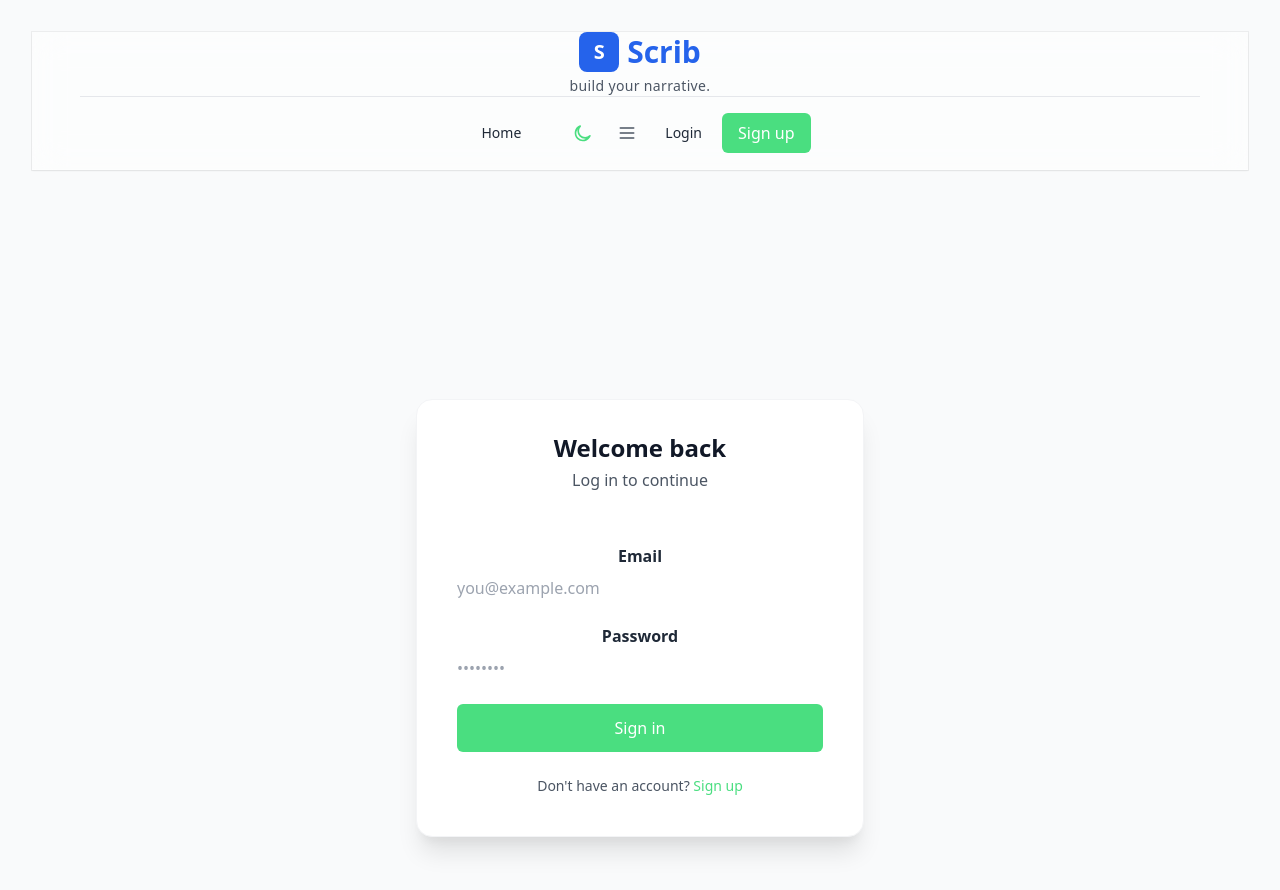
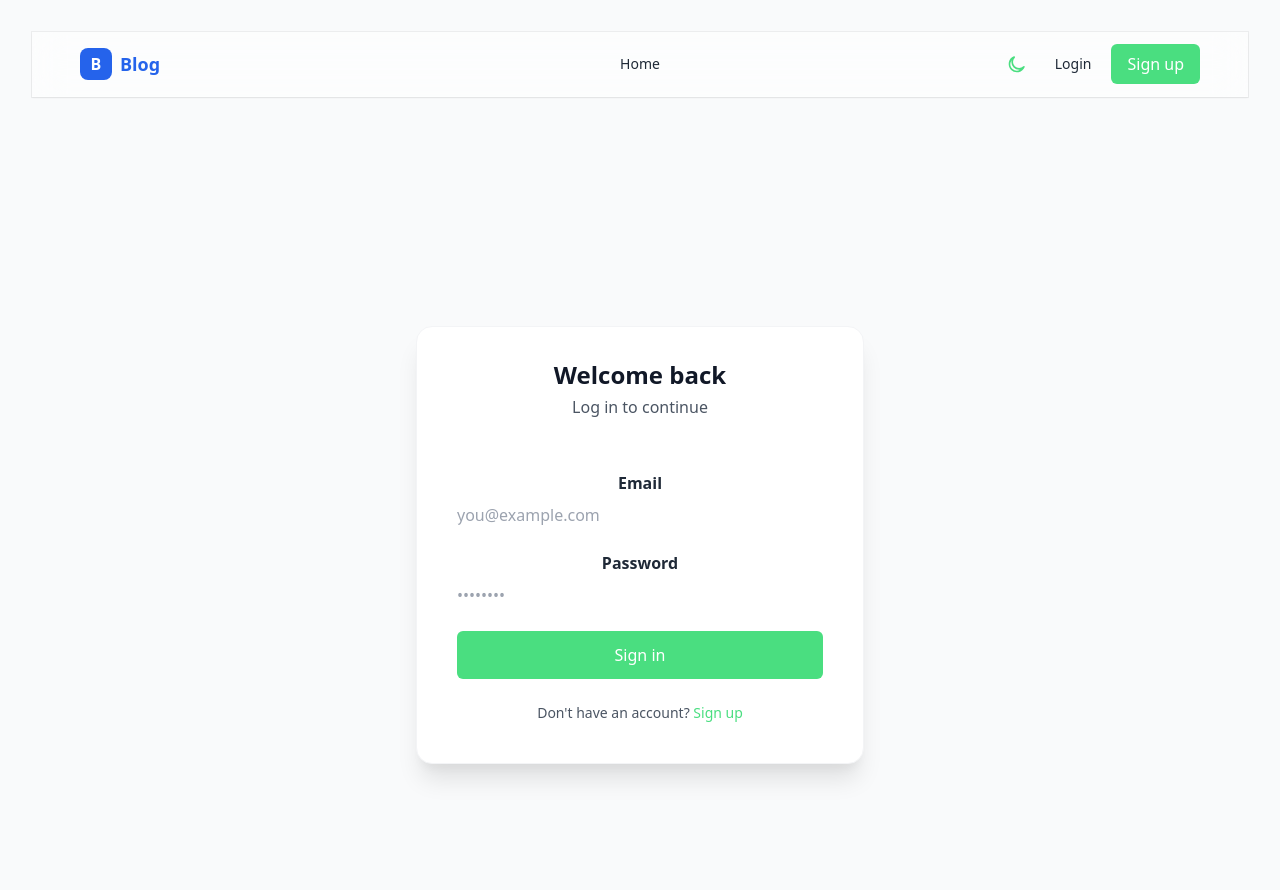
Before and after one commit to kausikaaa/gdg-blog-project, a React (Vite) app in the folder client/: page /login in a window 1280 px wide. Shown: the top 890 px of the page. Built offline with nearby package versions, Linux system fonts and the light colour scheme.

Commit message:
fix : fix ui and update README

```diff
--- a/client/src/components/Navbar.jsx
+++ b/client/src/components/Navbar.jsx
@@ -11,21 +11,16 @@ const Navbar = () => {
   return (
     <header className="sticky top-0 z-40 bg-white/60 backdrop-blur-lg supports-[backdrop-filter]:bg-white/50 border-b border-white/40 ring-1 ring-black/5 shadow-sm dark:bg-gray-900/50 dark:supports-[backdrop-filter]:bg-gray-900/40 dark:border-white/10 dark:ring-white/10">
       <nav className="mx-auto max-w-7xl px-4 sm:px-6 lg:px-12">
-        <div className="flex items-center justify-center h-16">
-          {/* Centered Brand */}
-          <div className="text-center">
-            <Link to="/" className="group">
-              <div className="flex items-center justify-center gap-2 mb-1">
-                <span className="inline-flex h-8 w-8 sm:h-10 sm:w-10 items-center justify-center rounded-lg bg-brand-600 text-white font-bold text-lg sm:text-xl group-hover:bg-brand-700 transition-colors duration-200">S</span>
-                <span className="text-2xl sm:text-3xl font-bold text-brand-600 group-hover:text-brand-700 transition-colors duration-200 dark:text-brand-400 dark:group-hover:text-brand-300">Scrib</span>
-              </div>
-              <p className="text-xs sm:text-sm text-gray-600 dark:text-gray-400 font-medium tracking-wide">build your narrative.</p>
+        <div className="grid grid-cols-3 items-center h-16">
+          {/* Left: Logo/Title */}
+          <div className="flex items-center gap-3">
+            <Link to="/" className="flex items-center gap-2">
+              <span className="inline-flex h-8 w-8 items-center justify-center rounded-lg bg-brand-600 text-white font-bold">B</span>
+              <span className="text-lg font-semibold">Blog</span>
             </Link>
           </div>
-        </div>
-
-        {/* Navigation Links - Below Brand */}
-        <div className="flex items-center justify-center gap-2 sm:gap-4 py-4 border-t border-gray-200 dark:border-gray-700">
+          {/* Center: Primary Links */}
+          <div className="hidden sm:flex items-center justify-center gap-2 sm:gap-4">
             <NavLink
               to="/"
               className={({ isActive }) =>
@@ -45,9 +40,10 @@ const Navbar = () => {
                 Create Post
               </NavLink>
             )}
+          </div>
 
-          {/* Theme toggle + Auth - Moved to center */}
-          <div className="flex items-center gap-2 ml-4">
+          {/* Right: Theme toggle + Auth */}
+          <div className="flex items-center justify-end gap-2">
             <button
               onClick={toggleTheme}
               aria-label="Toggle dark mode"
@@ -67,7 +63,7 @@ const Navbar = () => {
               )}
             </button>
             <button
-              className="px-2 py-2 rounded-md text-gray-600 hover:text-gray-900 hover:bg-gray-100 dark:text-gray-300 dark:hover:text-white dark:hover:bg-gray-800"
+              className="sm:hidden px-2 py-2 rounded-md text-gray-600 hover:text-gray-900 hover:bg-gray-100 dark:text-gray-300 dark:hover:text-white dark:hover:bg-gray-800"
               aria-label="Toggle navigation menu"
               onClick={() => setMobileOpen((v) => !v)}
             >
@@ -97,7 +93,7 @@ const Navbar = () => {
           </div>
         </div>
         {mobileOpen && (
-          <div className="pb-4">
+          <div className="sm:hidden pb-4">
             <div className="mt-2 space-y-1">
               <NavLink
                 to="/"
--- a/client/src/pages/Blog/HomePage.jsx
+++ b/client/src/pages/Blog/HomePage.jsx
@@ -58,7 +58,7 @@ const HomePage = () => {
           <path strokeLinecap="round" strokeLinejoin="round" strokeWidth={2} d="M9 12h6m-6 4h6m2 5H7a2 2 0 01-2-2V5a2 2 0 012-2h5.586a1 1 0 01.707.293l5.414 5.414a1 1 0 01.293.707V19a2 2 0 01-2 2z" />
         </svg>
         <h3 className="text-lg font-medium text-gray-900 mb-2">No posts yet</h3>
-        <p className="text-gray-500">Be the first to build your narrative!</p>
+        <p className="text-gray-500">Be the first to create a blog post!</p>
       </div>
     </div>
   );
@@ -69,8 +69,8 @@ const HomePage = () => {
         {/* Header */}
         <div className="mb-8 flex items-end justify-between gap-4">
           <div className="flex-1 text-center">
-            <h1 className="text-2xl sm:text-3xl font-bold text-gray-900 mb-2 dark:text-white">Scrib</h1>
-            <p className="text-sm sm:text-base text-gray-600 dark:text-gray-300">build your narrative.</p>
+            <h1 className="text-3xl font-bold text-gray-900 mb-2 dark:text-white">Blog Posts</h1>
+            <p className="text-gray-600 dark:text-gray-300">Discover the latest stories and insights</p>
           </div>
           {isAuthenticated && (
             <Link to="/create" className="btn-primary hidden sm:inline-flex">New Post</Link>
```
Also changed, not shown: 1 other file (tests, documents, lock files or other folders). Lines whose indentation alone changed are shown as unchanged.
